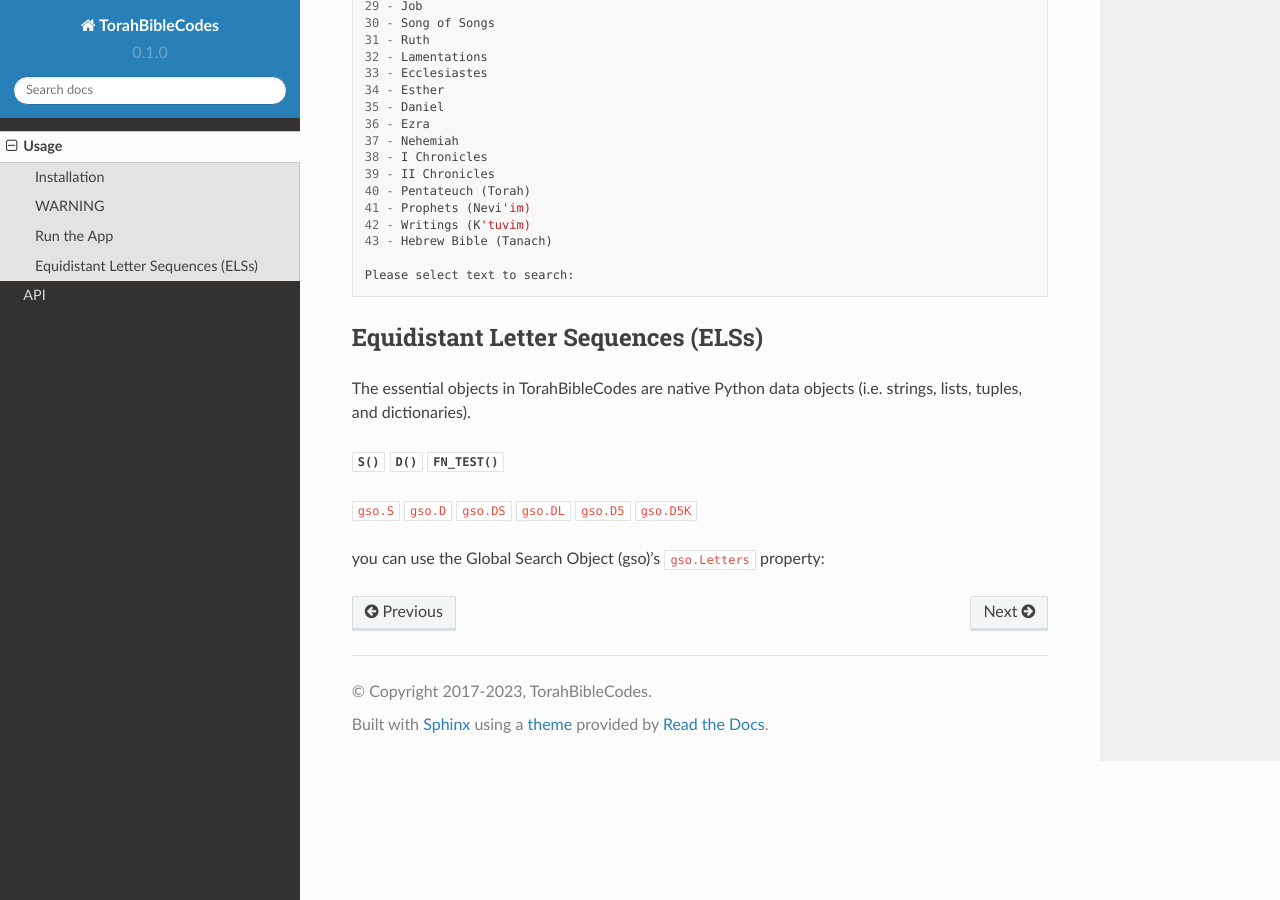
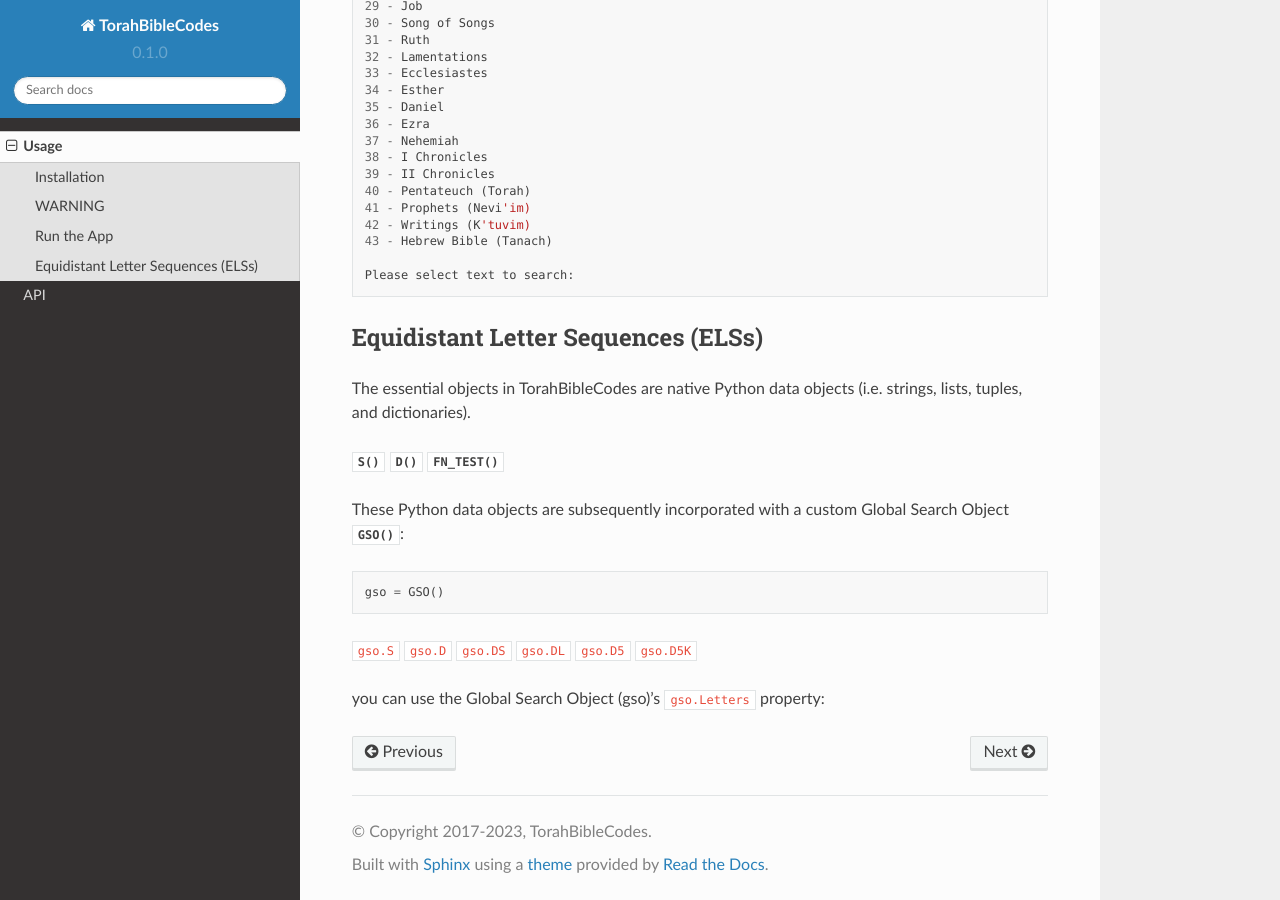
Before and after one commit to TorahBibleCodes/TorahBibleCodes_Sphinx, a Sphinx documentation site: the page built from docs/source/usage.rst, in a window 1280 px wide and 900 px high, scrolled down 1709 px. Built offline with Sphinx 7.4.7 and the Read the Docs theme 2.0.0, drawn with Linux system fonts in a browser that asks for light colours.

Commit message:
Update usage.rst

```diff
--- a/docs/source/usage.rst
+++ b/docs/source/usage.rst
@@ -103,6 +103,11 @@
 :py:func:`D`
 :py:func:`FN_TEST`
 
+These Python data objects are subsequently incorporated with a custom Global Search Object :py:func:`GSO`::
+
+   gso = GSO()
+
+
 ``gso.S``
 ``gso.D``
 ``gso.DS``
```
